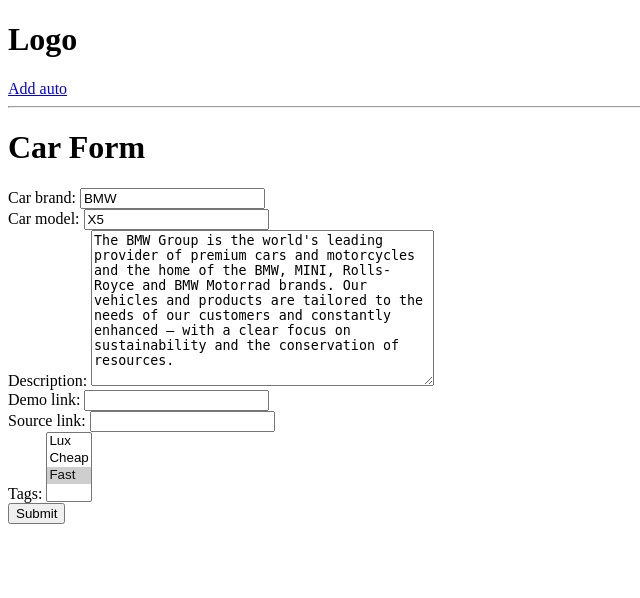
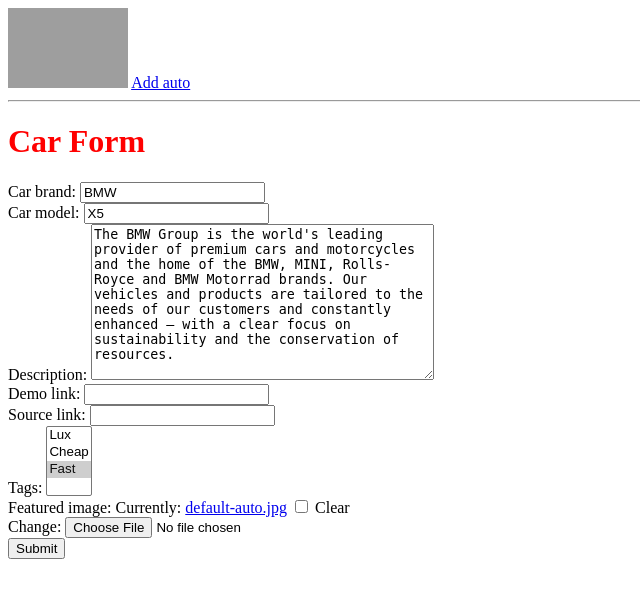
Before and after one commit to miont1/Kursova, a Django app: page /update-auto/2/ in a window 1280 px wide. Shown: the top 598 px of the page, without its empty margins (0-640 px from the left). Run offline with Django 5.2, Linux system fonts and the light colour scheme; data comes from the database, SQL or seed files in the repository; both versions use the stored data as it was after the commit; grey boxes are pictures that could not be loaded.

Commit message:
user photos update

```diff
--- a/autos/forms.py
+++ b/autos/forms.py
@@ -5,4 +5,4 @@
 class AutoForm(ModelForm):
     class Meta:
         model = AutosModel
-        fields = ['car_brand', 'car_model', 'description', 'demo_link', 'source_link', 'tags']
+        fields = ['car_brand', 'car_model', 'description', 'demo_link', 'source_link', 'tags', 'featured_image']
--- a/autos/models.py
+++ b/autos/models.py
@@ -7,6 +7,7 @@
     id = models.BigAutoField(primary_key=True)
     car_brand = models.CharField(max_length=50)
     car_model = models.CharField(max_length=50)
+    featured_image = models.ImageField(null=True, blank=True, default="default-auto.jpg")
     description = models.TextField(null=True, blank=True)
     demo_link = models.CharField(max_length=2000, null=True, blank=True)
     source_link = models.CharField(max_length=2000, null=True, blank=True)
@@ -21,6 +22,7 @@
     id = models.BigAutoField(primary_key=True)
     email = models.CharField(max_length=100)
     username = models.CharField(max_length=50, unique=True)
+    featured_image = models.ImageField(null=True, blank=True, default="default-user.png")
     first_name = models.CharField(max_length=25)
     second_name = models.CharField(max_length=25)
     created = models.DateTimeField(auto_now_add=True)
--- a/autos/templates/autos/all_autos.html
+++ b/autos/templates/autos/all_autos.html
@@ -3,6 +3,7 @@
 {% block content %}
 <ul>
     {% for auto in autos %}
+    <img style="max-width: 350px" src="{{ auto.featured_image.url }}">
     <p>ID: {{auto.id}}</p>
     <p>Car: <a href="{% url 'single-auto' auto.id %}"> {{auto.car_brand}} {{auto.car_model}}</a>
     <p>Description: {{auto.description}}</p>
--- a/autos/templates/autos/auto-form.html
+++ b/autos/templates/autos/auto-form.html
@@ -3,7 +3,7 @@
 {% block content %}
 
 <h1>Car Form</h1>
-<form action="" method="POST">
+<form action="" method="POST" enctype="multipart/form-data">
     {% csrf_token %}
     {{form}}
     <input type="submit">
--- a/autos/templates/autos/auto.html
+++ b/autos/templates/autos/auto.html
@@ -2,6 +2,7 @@
 
 {% block content %}
 <h1> single auto {{auto.car_brand}}</h1>
+<img style="max-width: 350px" src="{{ auto.featured_image.url }}">
 
 {%for tag in tags%}
 <span style="border:1px solid grey">{{tag}}</span>
--- a/autos/urls.py
+++ b/autos/urls.py
@@ -3,8 +3,9 @@
 
 urlpatterns = [
     path('', views.all_autos, name='all_autos'),
-    path('all_autos/<int:auto_number>/', views.all_autos_info_number),
+    path('all_autos/<int:auto_number>/', views.all_autos_info_number, name='single-auto'),
     path('create-auto/', views.auto_create, name='create-auto'),
     path('update-auto/<str:pk>/', views.auto_update, name='update-auto'),
     path('delete-auto/<str:pk>/', views.auto_delete, name='delete-auto'),
+
 ]
--- a/autos/views.py
+++ b/autos/views.py
@@ -26,7 +26,7 @@
 def auto_create(request):
     form = AutoForm()
     if request.method == 'POST':
-        form = AutoForm(request.POST)
+        form = AutoForm(request.POST, request.FILES)
         if form.is_valid():
             form.save()
             return redirect('all_autos')
@@ -38,7 +38,7 @@
     auto = AutosModel.objects.get(id=pk)
     form = AutoForm(instance=auto)
     if request.method == 'POST':
-        form = AutoForm(request.POST, instance=auto)
+        form = AutoForm(request.POST, request.FILES, instance=auto)
         if form.is_valid():
             form.save()
             return redirect('all_autos')
--- a/my_website/urls.py
+++ b/my_website/urls.py
@@ -16,8 +16,13 @@
 """
 from django.contrib import admin
 from django.urls import path, include
+from django.conf import settings
+from django.conf.urls.static import static
 
 urlpatterns = [
     path('admin/', admin.site.urls),
     path('', include("autos.urls")),
 ]
+
+urlpatterns += static(settings.MEDIA_URL, document_root=settings.MEDIA_ROOT)
+urlpatterns += static(settings.STATIC_URL, document_root=settings.STATIC_ROOT)
--- /dev/null
+++ b/static/styles/main.css
@@ -0,0 +1,3 @@
+h1{
+    color: red;
+}
--- a/templates/main.html
+++ b/templates/main.html
@@ -1,8 +1,11 @@
 <!DOCTYPE html>
+{% load static %}
 <html lang="en">
 <head>
     <meta charset="UTF-8">
     <title>autos</title>
+    <link rel="stylesheet" type="text/css"
+        media="screen" href="{% static 'styles/main.css' %}">
 </head>
 <body>
 {% include 'navbar.html' %}
--- a/templates/navbar.html
+++ b/templates/navbar.html
@@ -1,3 +1,5 @@
-<h1>Logo</h1>
+{% load static %}
+
+<img src="{% static 'images/auto-shop.png' %}" width="120" height="80">
 <a href ="{% url 'create-auto' %}">Add auto</a>
 <hr>
```
Also changed, not shown: my_website/settings.py (+11 -1 lines), db.sqlite3.
